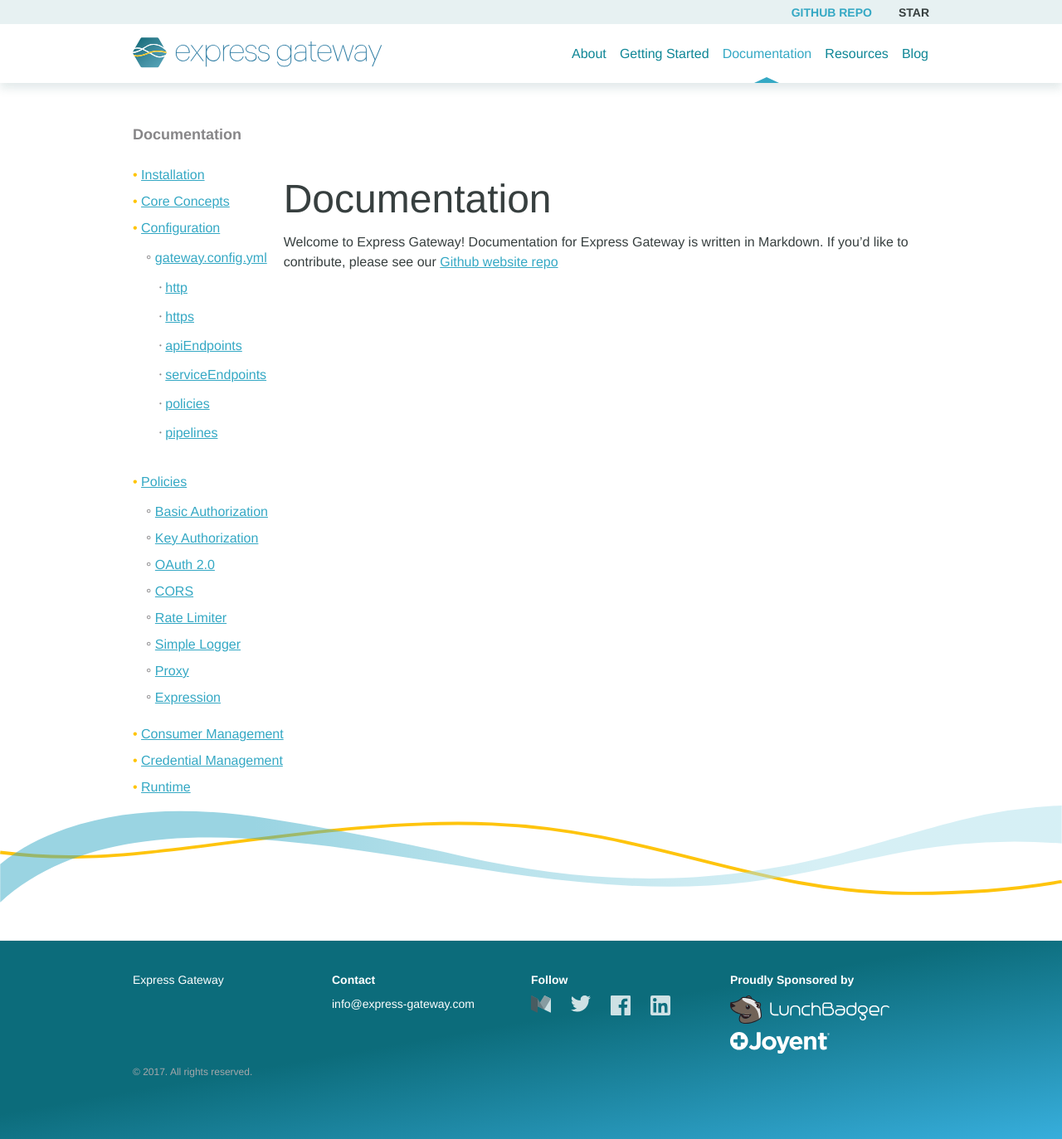
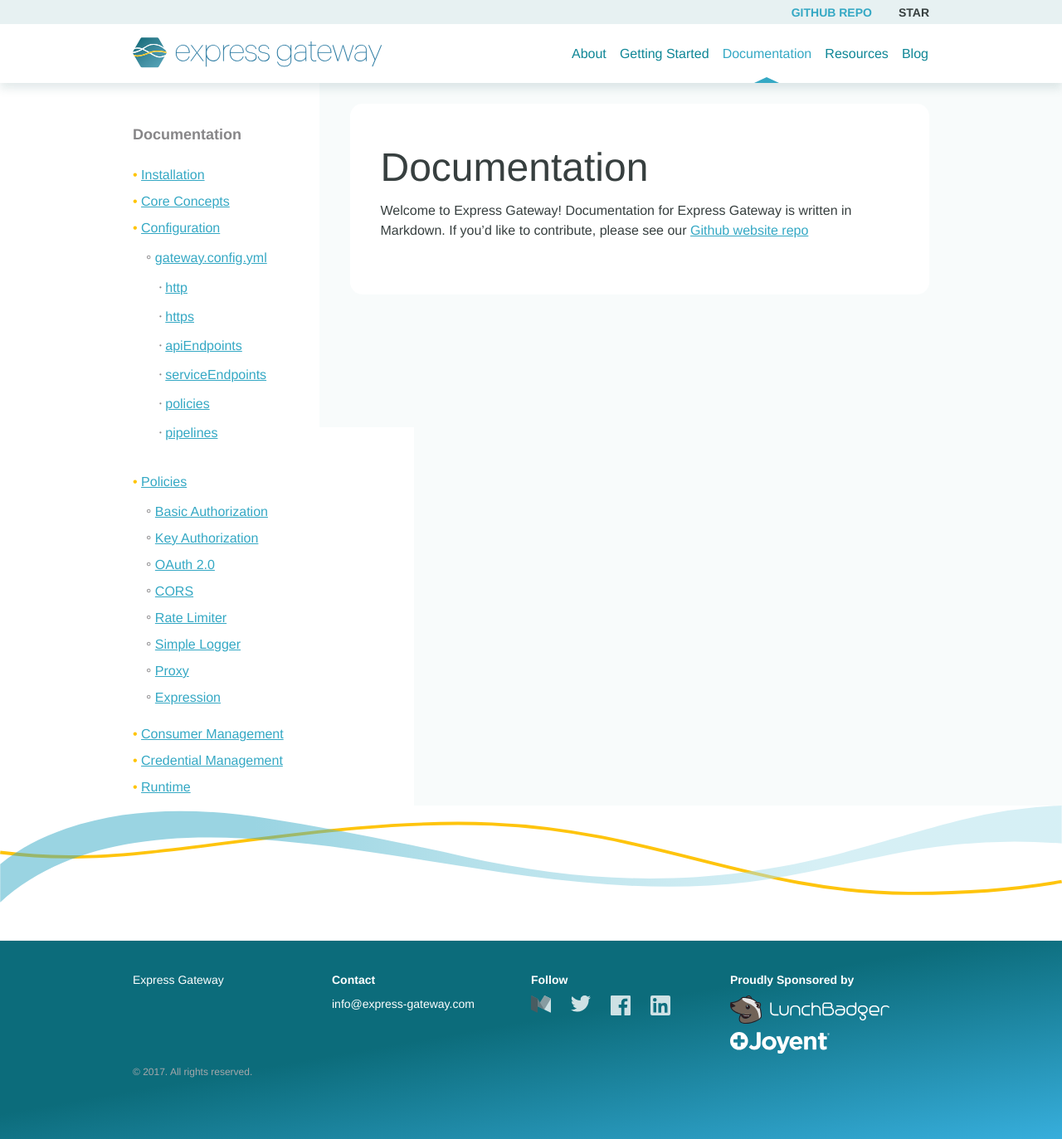
Before and after one commit to ExpressGateway/express-gateway.io, a Jekyll site: the page built from docs/index.md, in a window 1280 px wide and 1373 px high. Shown: the whole window at 83% size. Built offline with Jekyll 4.4.1, drawn with Linux system fonts in a browser that asks for light colours; some web fonts are replaced.

Commit message:
fixed position sidebar

```diff
--- a/_layouts/doc-section.html
+++ b/_layouts/doc-section.html
@@ -4,26 +4,14 @@
   {% include header.html %}
   <div class="container page documentation sticky-flex {{ page.class }}">
     <div class="wrapper">
-
-      <!-- {% if page.links %}
-      <div class="tocwrapperparent">
-        <aside class="tocwrapper">
-
-          <nav class="toc">
-            <h2 class="toc-header">{{ page.title }}</h2>
-            <div class="toclinkwrapper">
-              {% for item in page.links %}
-                <a class="toclink original" href="#{{ item.link }}">{{ item.display }}</a>
-              {% endfor %}
-            </div>
-          </nav>
-        </aside>
-      </div>
-      {% endif %} -->
-      {% include tocmenu.html %}
+      <aside class="toc-wrapper">
+        {% include tocmenu.html %} <!-- .sidebar-docs -->
+      </aside>
       <main class="markdown" id="markdown">
+        <section class="doc-wrapper">
          <h1>{{ page.title }}</h1>
           {{ content }}
+        </section>
       </main>
     </div>
   </div>
--- a/_sass/_documentation.scss
+++ b/_sass/_documentation.scss
@@ -1,4 +1,10 @@
 .documentation {
+  background: #ffffff; /* Old browsers */
+  background: -moz-linear-gradient(left, #ffffff 39%, #f8fbfb 39%, #ffffff 39%, #f8fbfb 39%, #f8fbfb 100%); /* FF3.6-15 */
+  background: -webkit-linear-gradient(left, #ffffff 39%,#f8fbfb 39%,#ffffff 39%,#f8fbfb 39%,#f8fbfb 100%); /* Chrome10-25,Safari5.1-6 */
+  background: linear-gradient(to right, #ffffff 39%,#f8fbfb 39%,#ffffff 39%,#f8fbfb 39%,#f8fbfb 100%); /* W3C, IE10+, FF16+, Chrome26+, Opera12+, Safari7+ */
+  filter: progid:DXImageTransform.Microsoft.gradient( startColorstr='#ffffff', endColorstr='#f8fbfb',GradientType=1 ); /* IE6-9 */
+
   .wrapper {
     display: flex;
     flex-direction: row;
@@ -7,15 +13,28 @@
 
   main {
     flex: 9;
-    width: 60%;
+    background: lighten($color-gray-blue, 5%);
+    padding-top: 25px;
   }
-  .tocwrapperparent {
-    position: relative;
-    flex: 3;
-    width: 25%;
+  .doc-wrapper {
+    width: 95%;
+    margin: 0 0 0 auto;
+    padding: 5%;
+    background: $color-background;
+    border-radius: 15px;
+  }
+
+  .toc-wrapper {
+    flex-direction: column;
+    padding-right: 2rem;
+    flex-basis: 225px;
   }
 
   .sidebar-docs {
+    position: fixed;
+    overflow-y: scroll;
+    height: calc(100vh - (#{$header-top-height} + #{$header-main-height}));
+    padding-right: 2rem;
     h2 {
       a {
         text-decoration: none;
--- a/_sass/_layout.scss
+++ b/_sass/_layout.scss
@@ -17,6 +17,10 @@
 .wrapper {
   width: 960px;
   margin: 0 auto;
+  &.full-width {
+    width: 100%;
+  }
+
 }
 
 .flex-column {
```
